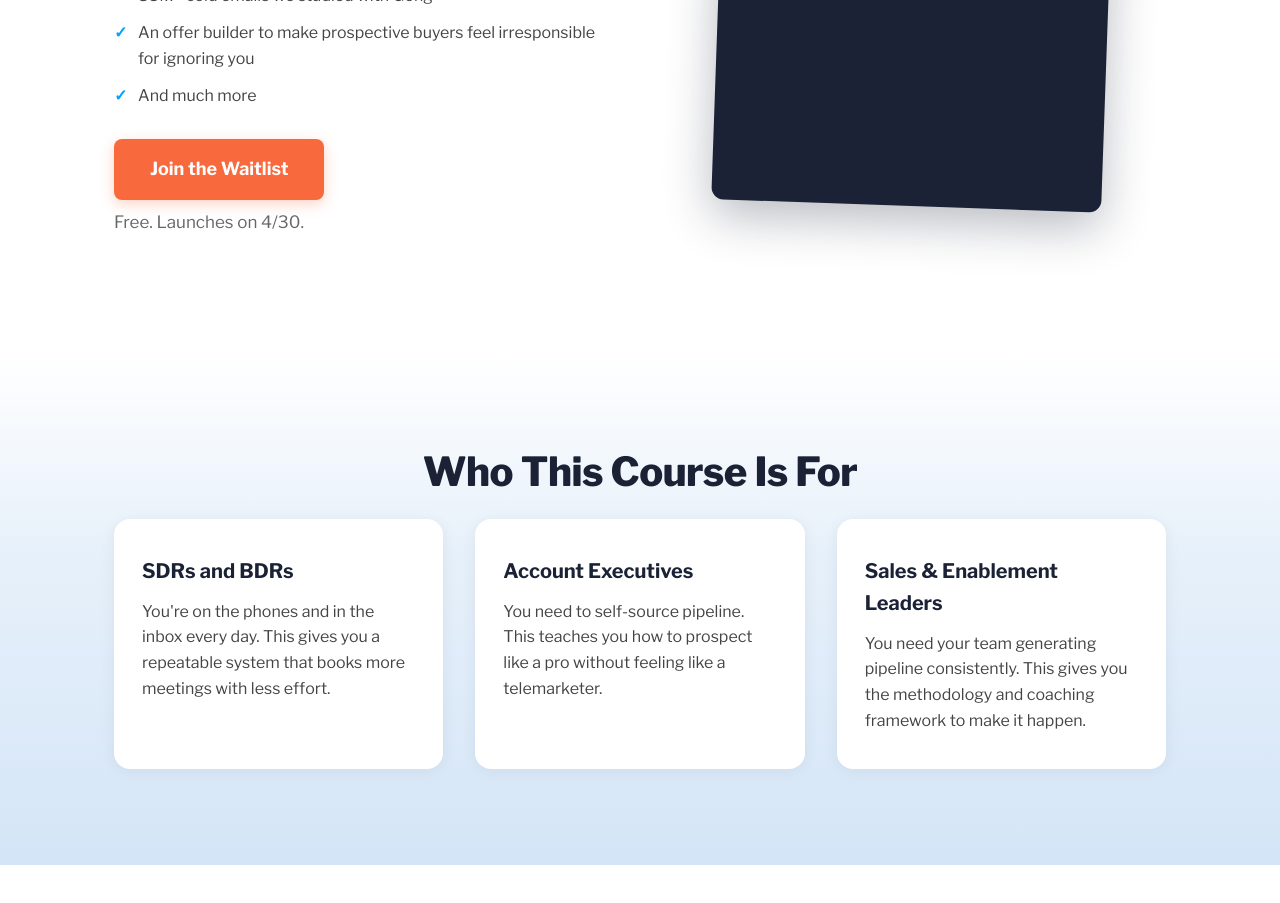
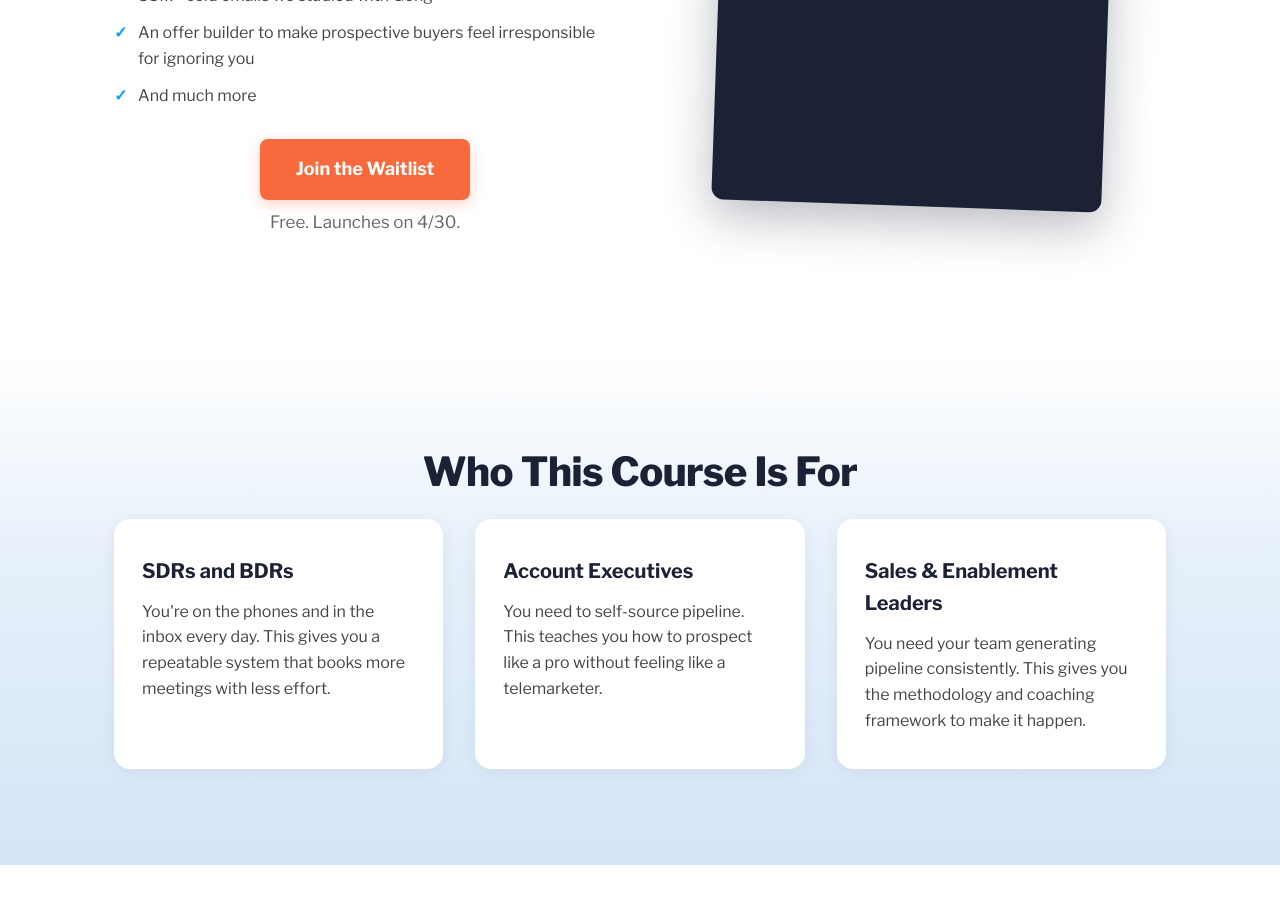
Before and after one commit to outboundsquad/masterclass-landing, a website: page index.html in a window 1280 px wide. Shown: the part 4640-5543 px from the top of the page. Drawn offline with nearby package versions, Linux system fonts and the light colour scheme; a script that the page names is missing.

Commit message:
Center workbook CTA note to match all other sections

```diff
--- a/index.html
+++ b/index.html
@@ -269,7 +269,7 @@
             <li>An offer builder to make prospective buyers feel irresponsible for ignoring you</li>
             <li>And much more</li>
           </ul>
-          <div style="margin-top: 24px;">
+          <div class="text-center" style="margin-top: 24px;">
             <a href="#signup-form" class="btn btn-orange btn-lg">Join the Waitlist</a>
             <p class="cta-note">Free. Launches on 4/30.</p>
           </div>
```
